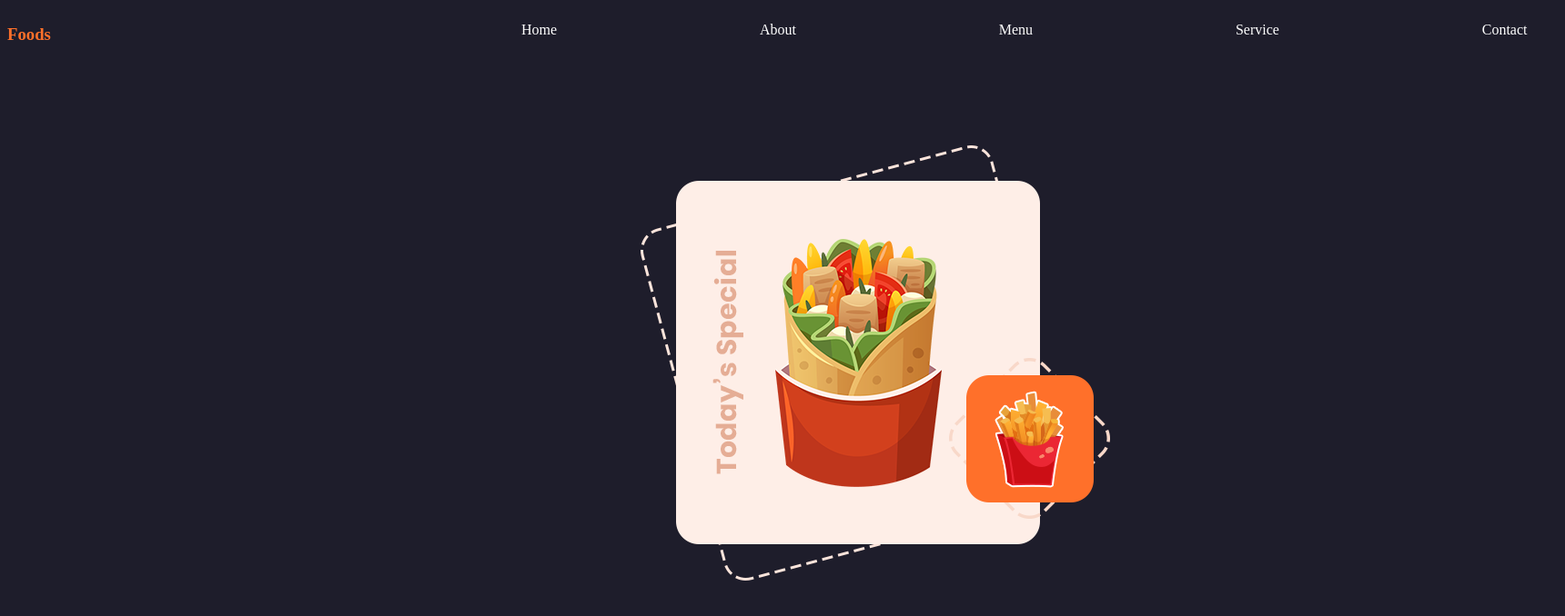
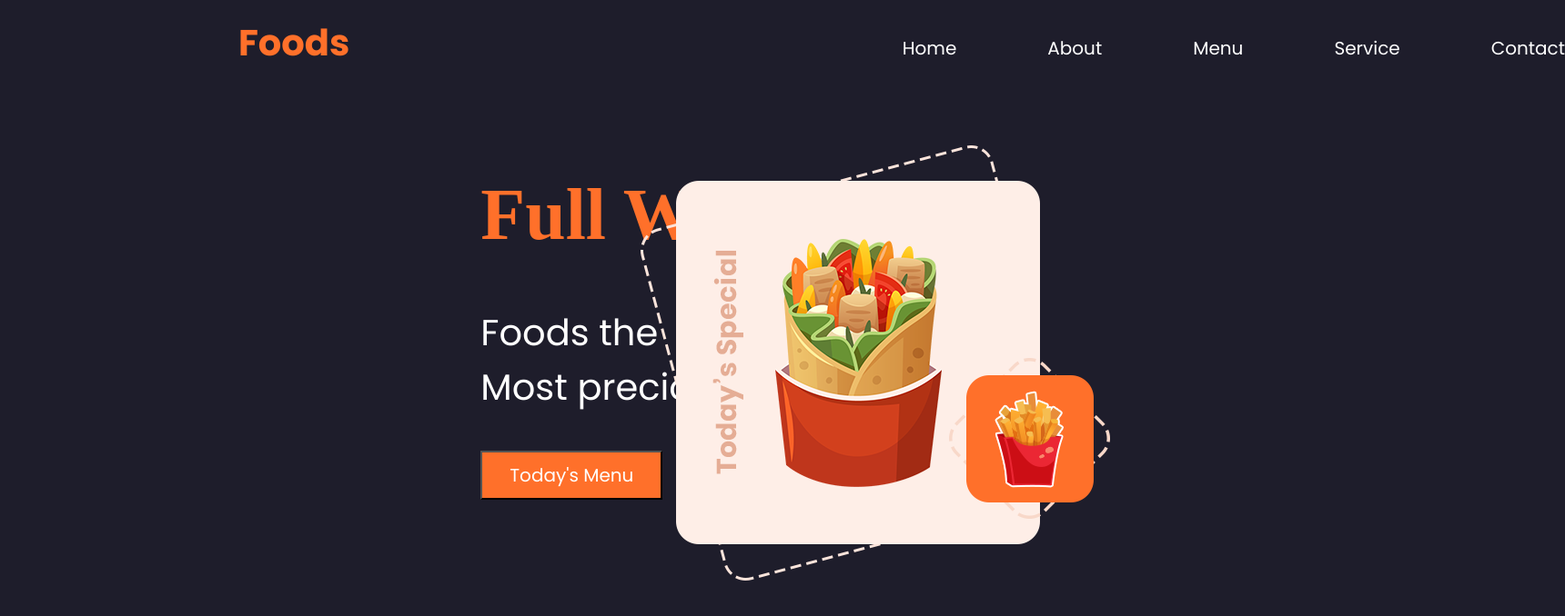
Before and after one commit to Jeyhel/PROYECTO-HTML, a plain HTML site: page index.html in a window 1280 px wide. Shown: the whole page at 91% size, 1720 px wide, since content can reach past the window. Drawn offline with Linux system fonts and the light colour scheme; a web font is replaced by a local one.

Commit message:
FIRST PAGE COFMPLETE

```diff
--- a/css/style.css
+++ b/css/style.css
@@ -15,38 +15,52 @@ body{
 }
 .header h3{
     color: #ff702a;
+    padding-left: 27%;
+    font-size: 40px;
+    font-family: 'Poppins';
+    margin-top: 1%;
 }
 .head{
-    padding-left: 60%;
+    padding-left: 55%;
     display: flex;
-    gap: 20%;
+    gap: 10px;
+    font-family: 'Poppins';
 }
 .head p{
     margin-left: 90px;
+    padding-top: 10px;
     display: flex;
     justify-content: space-around;
     color: var(--color-3);
+    font-size: 20px;
 
 
 }
 .center{
-    padding-left: 20%;
-    padding-top: 60%;
+    align-items: center;
+    margin-left: -130%;
+    padding-top: 40%;
 }
 .center h1{
-    font-size: 40px;
-    font-family: 'Poppins', sans-serif;
+    font-size: 80px;
+    font-family: 'Poppins-normal';
     color: var(--color-2);
 }
 .center p{
     color: var(--color-3);
     display: flex;
     left: 50%;
-    padding-top: 60%;
+    font-size: 40px;
+    font-family: 'Poppins';
+
 }
 
 button{
     background: var(--color-2);
+    color: var(--color-3);
+    padding: 10px 30px;
+    font-family: 'Poppins';
+    font-size: 20px;
 }
 .img1{
     position: absolute;
--- a/css/variables.css
+++ b/css/variables.css
@@ -7,11 +7,21 @@
 }
 
 @font-face {
-    font-family: 'Poppins', sans-serif;
-    font-style: italic;
+    font-family: 'Poppins';
+    font-style: sans-serif;
     font-weight: 100;
     font-display: swap;
     src: url(https://fonts.gstatic.com/s/poppins/v21/pxiAyp8kv8JHgFVrJJLmE0tMMPKzSQ.woff2) format('woff2');
     unicode-range: U+0100-02AF, U+0304, U+0308, U+0329, U+1E00-1E9F, U+1EF2-1EFF, U+2020, U+20A0-20AB, U+20AD-20C0, U+2113, U+2C60-2C7F, U+A720-A7FF;
 
+
 }
+
+@font-face {
+    font-family: 'Poppins-normal';
+    font-style: normal;
+    font-weight: 100;
+    font-display: swap;
+    src: url(https://fonts.gstatic.com/s/poppins/v21/pxiGyp8kv8JHgFVrLPTucHtA.woff2) format('woff2');
+    unicode-range: U+0000-00FF, U+0131, U+0152-0153, U+02BB-02BC, U+02C6, U+02DA, U+02DC, U+0304, U+0308, U+0329, U+2000-206F, U+2074, U+20AC, U+2122, U+2191, U+2193, U+2212, U+2215, U+FEFF, U+FFFD;
+}
--- a/index.html
+++ b/index.html
@@ -24,7 +24,7 @@
     <main class="main">
         <div class="center">
             <h1>Full Website</h1>
-            <p>Foods the Most precious thing</p>
+            <p>Foods the <br>Most precious thing</p>
             <button>Today's Menu</button>
         </div>
     </main>
```
